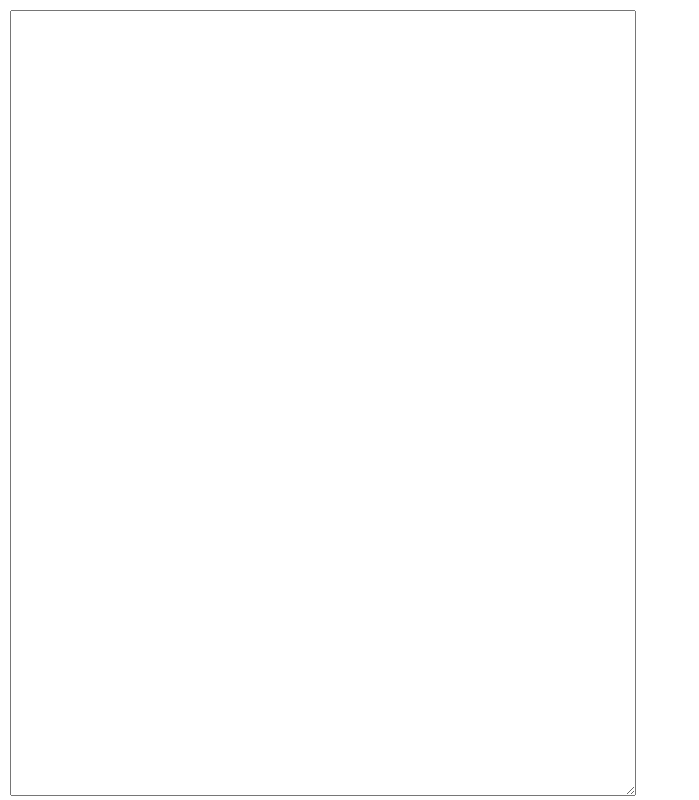
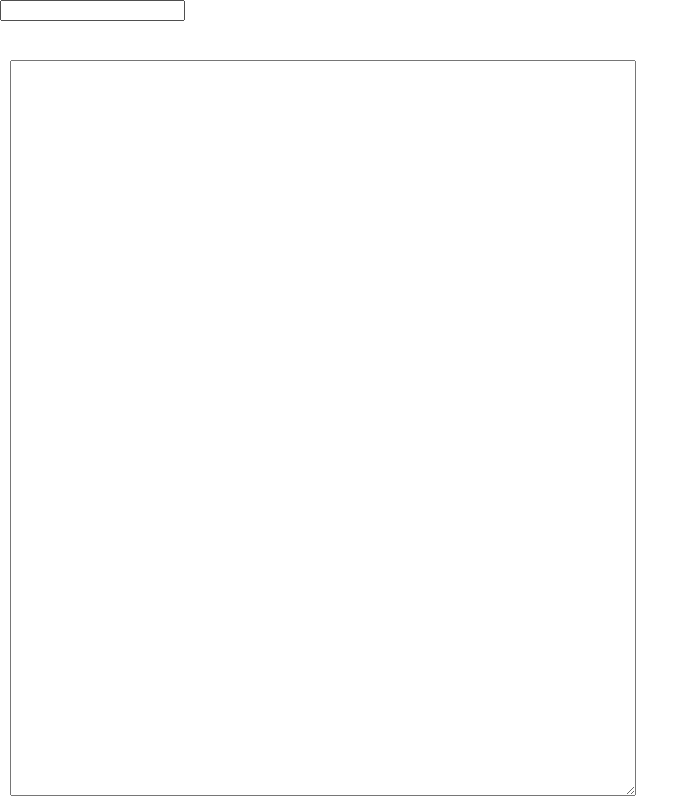
Before and after one commit to Kreozot/webpack-loaders-tester, a website: page public/index.html in a window 1280 px wide. Shown: the whole page, without its empty margins (0-699 px from the left). Drawn offline with Linux system fonts and the light colour scheme.

Commit message:
Added loaders input

```diff
--- a/package.json
+++ b/package.json
@@ -26,6 +26,7 @@
     "icons-loader": "0.0.6",
     "if-loader": "^1.0.1",
     "imports-loader": "^0.6.5",
+    "jquery": "^2.2.1",
     "json-loader": "^0.5.4",
     "memory-fs": "^0.3.0",
     "ng-annotate-loader": "^0.1.0",
--- a/public/index.html
+++ b/public/index.html
@@ -6,10 +6,15 @@
 		<link rel="stylesheet" href="styles.css" charset="utf-8">
 	</head>
 	<body>
-		<div class="source-panel">
-			<textarea id="source" class="source-text"></textarea>
+		<div class="header">
+			<input id="loaders" class="loaders-input" type="text"></input>
 		</div>
-		<div id="output" class="source-panel">
+		<div class="content">
+			<div class="source-panel">
+				<textarea id="source" class="source-text"></textarea>
+			</div>
+			<div id="output" class="source-panel">
+			</div>
 		</div>
 		<script src="jquery-1.12.1.min.js"></script>
 		<script src="index.js"></script>
--- a/public/styles.css
+++ b/public/styles.css
@@ -5,6 +5,21 @@ html, body {
 
 body {
 	display: flex;
+	flex-direction: column;
+}
+
+.header, .content {
+	width: 100%;
+}
+
+.header {
+	height: 50px;
+}
+
+.content {
+	display: flex;
+	flex-direction: row;
+	height: calc(100% - 50px);
 }
 
 .source-panel {
```
